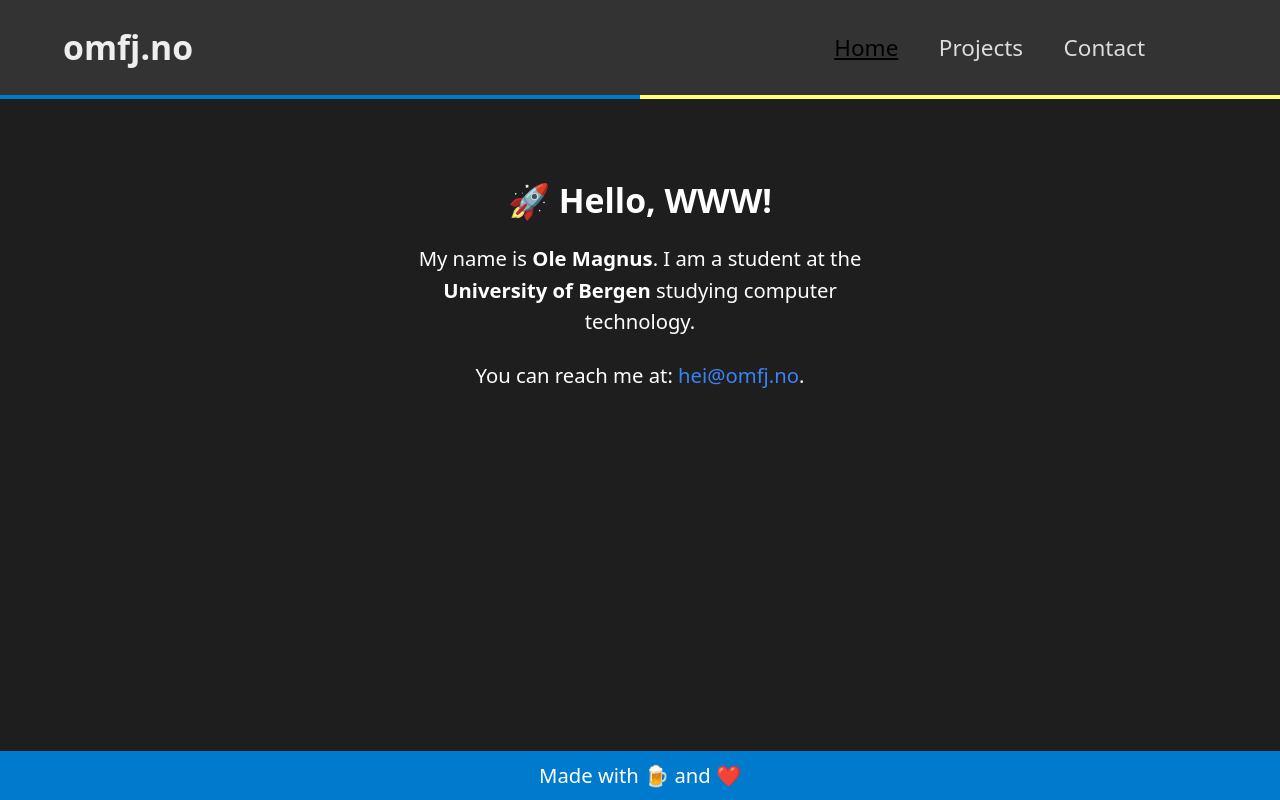
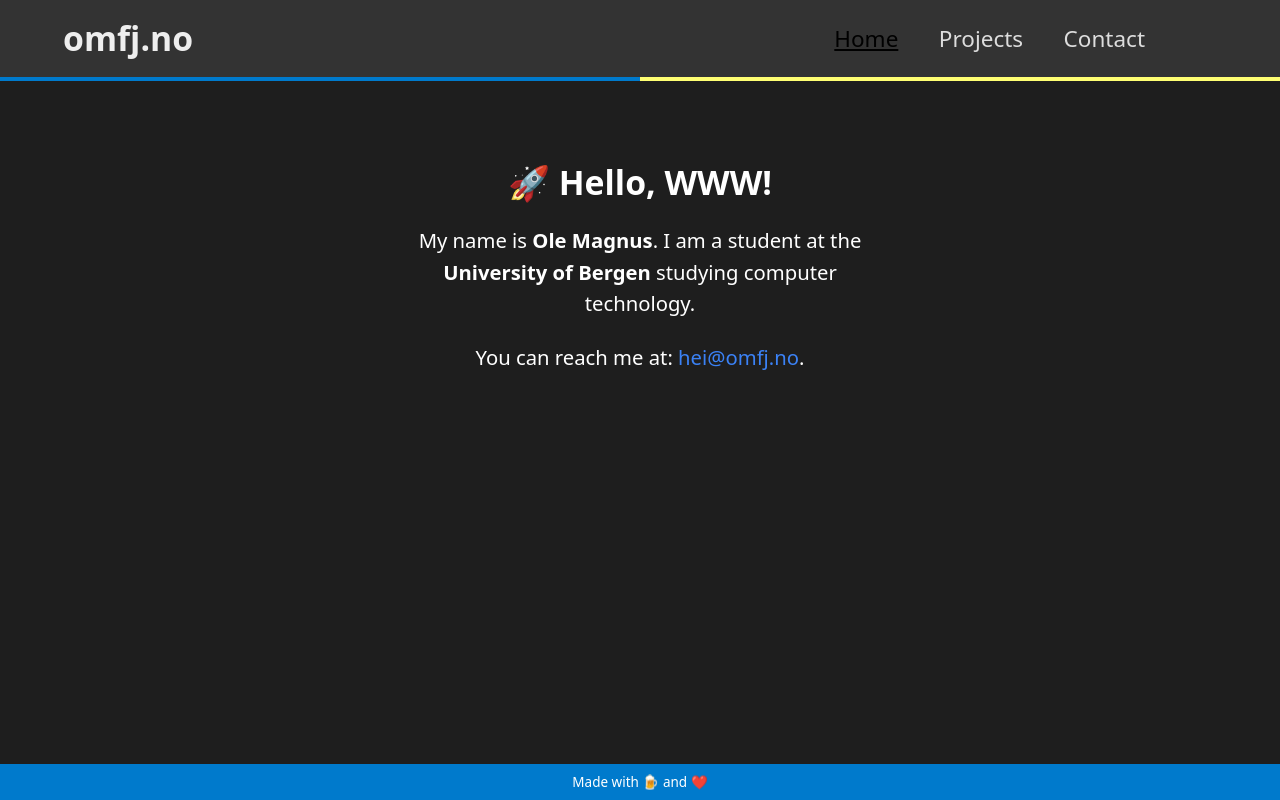
Before and after one commit to omfj/omfj.no, an Astro site: page / in a window 1280 px wide. Built offline with nearby package versions, Linux system fonts and the light colour scheme; Astro itself is replaced by a stand-in of ours; some icons are missing.

Commit message:
make header and footer smaller

```diff
--- a/src/components/Footer.astro
+++ b/src/components/Footer.astro
@@ -1,4 +1,4 @@
-<footer class="bg-[#007ACC] py-2 text-white mt-10">
+<footer class="bg-[#007ACC] py-2 text-white mt-10 text-xs">
   <div class="flex flex-row w-fit mx-auto">
     <a class="hover:underline" href="https://github.com/omfj/omfj.no"
       >Made with 🍺 and ❤</a
--- a/src/components/Header.astro
+++ b/src/components/Header.astro
@@ -13,7 +13,7 @@ const navItems = [
 
 <div id="header" class="flex flex-col mb-10">
   <header
-    class="bg-[#333] flex flex-row py-5 px-5 md:px-14 items-center transition-all duration-300"
+    class="bg-[#333] flex flex-row py-3 px-5 md:px-14 items-center transition-all duration-300"
   >
     <h2 class="font-bold text-[#eee] text-3xl">omfj.no</h2>
     <Spacer />
```
